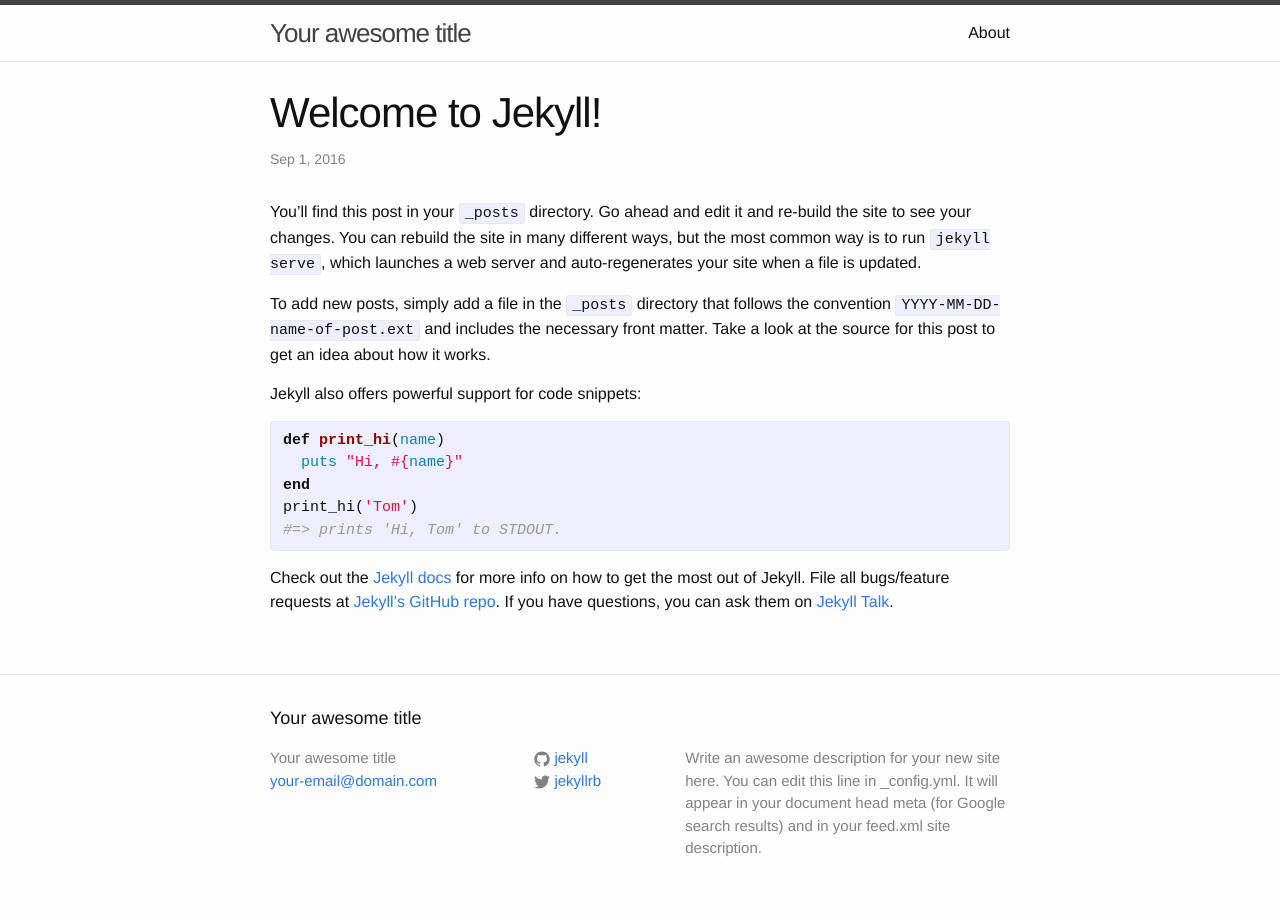
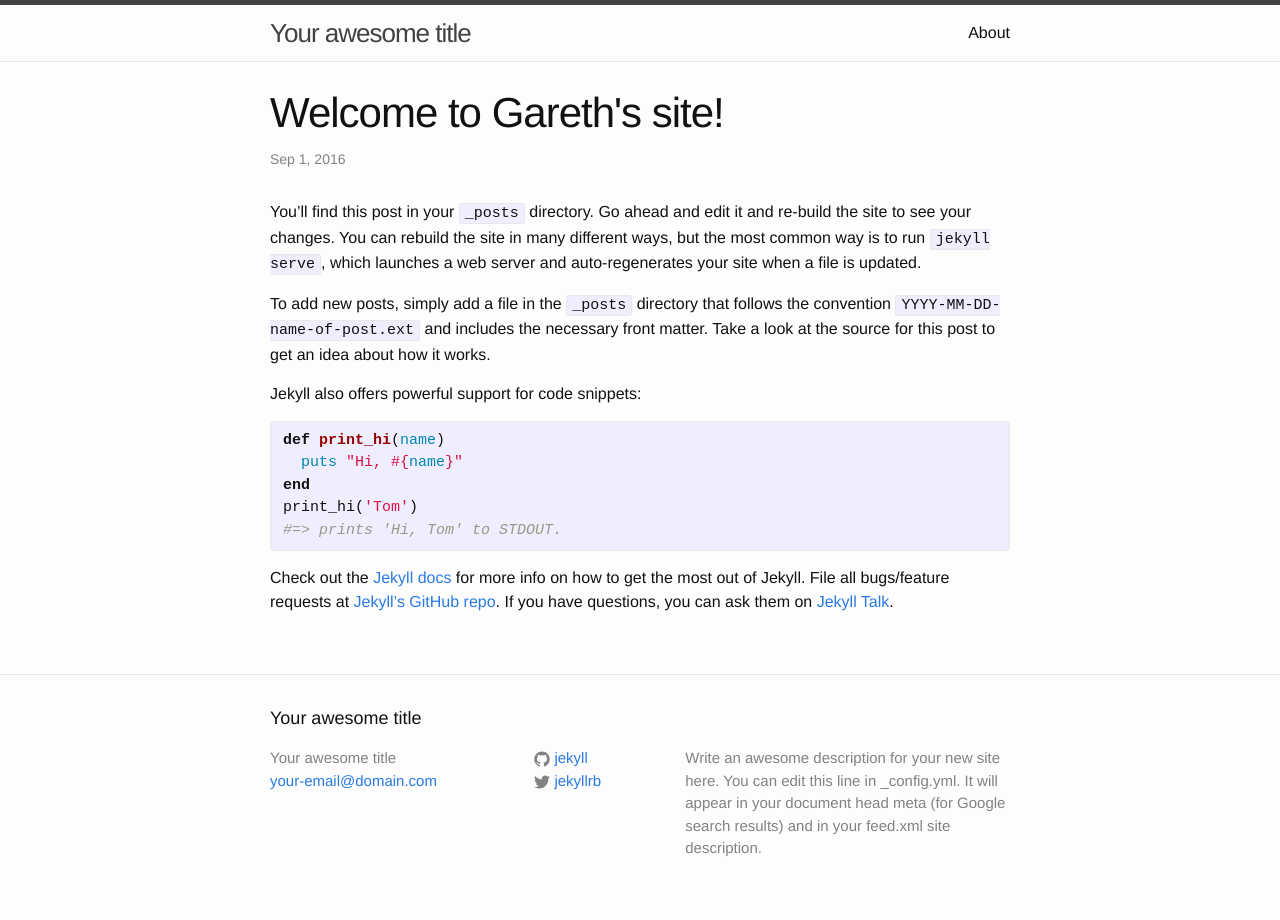
Before and after one commit to kooshkashkai/kooshkashkai.github.io, a Jekyll site: the page built from _posts/2016-09-01-welcome-to-jekyll.markdown, in a window 1280 px wide. Built offline with Jekyll 4.4.1, drawn with Linux system fonts in a browser that asks for light colours.

Commit message:
Update 2016-09-01-welcome-to-jekyll.markdown

```diff
--- a/_posts/2016-09-01-welcome-to-jekyll.markdown
+++ b/_posts/2016-09-01-welcome-to-jekyll.markdown
@@ -1,6 +1,6 @@
 ---
 layout: post
-title:  "Welcome to Jekyll!"
+title:  "Welcome to Gareth's site!"
 date:   2016-09-01 07:37:57 -0400
 categories: jekyll update
 ---
```
